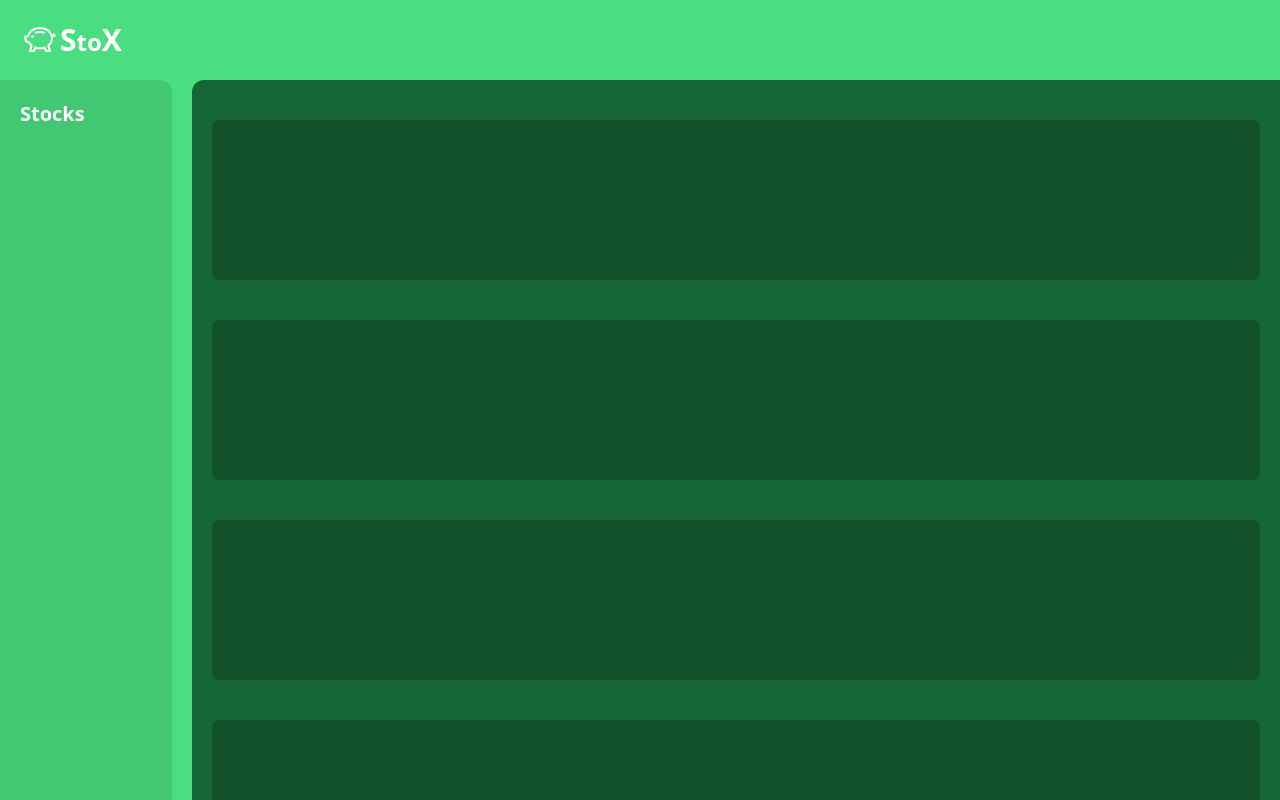
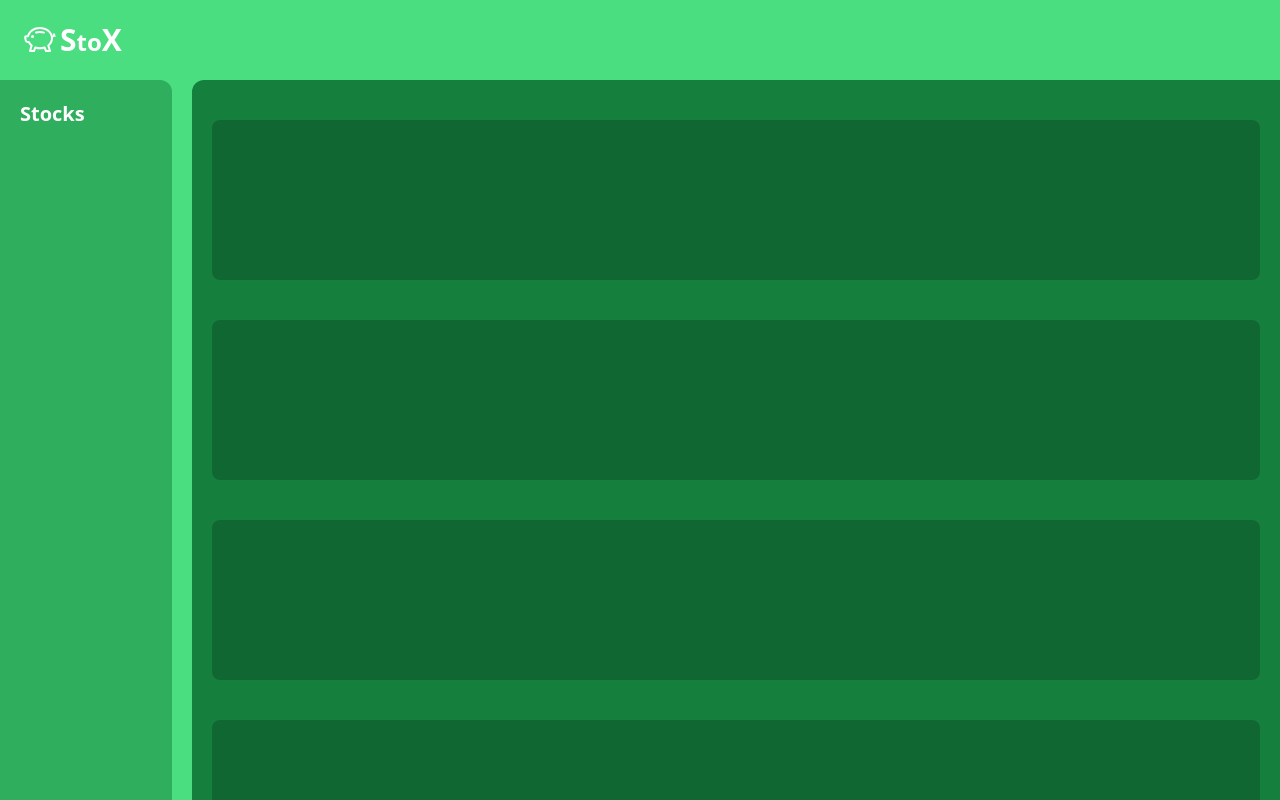
Before and after one commit to davidpierce24/learn-stocks, a Next.js app: page / in a window 1280 px wide. Built offline with nearby package versions, Linux system fonts and the light colour scheme.

Commit message:
color updates

```diff
--- a/app/page.tsx
+++ b/app/page.tsx
@@ -23,15 +23,15 @@ export default function Home() {
 
           {/* sidebar */}
           <aside className="hidden sm:block w-48 fixed inset-0 top-[5rem] bg-green-400 backdrop-blur z-20 overflow-y-auto overflow-hidden flex pr-5 text-xl font-semibold">
-            <div className="h-full flex flex-col gap-2 items-start text-white px-5 overflow-y-auto bg-black bg-opacity-10 rounded-tr-xl py-5">
-              <div>Stocks</div>
+            <div className="h-full flex flex-col gap-2 items-start text-white px-5 overflow-y-auto bg-green-700 bg-opacity-50 rounded-tr-xl py-5">
+              <div className="">Stocks</div>
 
             </div>
           </aside>
 
           {/* main body */}
           <div className="pl-52 bg-green-400">
-            <div className="bg-green-800 rounded-tl-xl fixed inset-0 top-[5rem] left-0 sm:left-[12rem] backdrop-blur z-20 overflow-y-auto overflow-hidden">
+            <div className="bg-green-700 rounded-tl-xl fixed inset-0 top-[5rem] left-0 sm:left-[12rem] backdrop-blur z-20 overflow-y-auto overflow-hidden">
               <div className="w-full flex flex-col px-5 py-10 gap-10 z-20">
                 <div className="bg-black bg-opacity-20 h-40 w-full rounded-lg"></div>
                 <div className="bg-black bg-opacity-20 h-40 w-full rounded-lg"></div>
```
